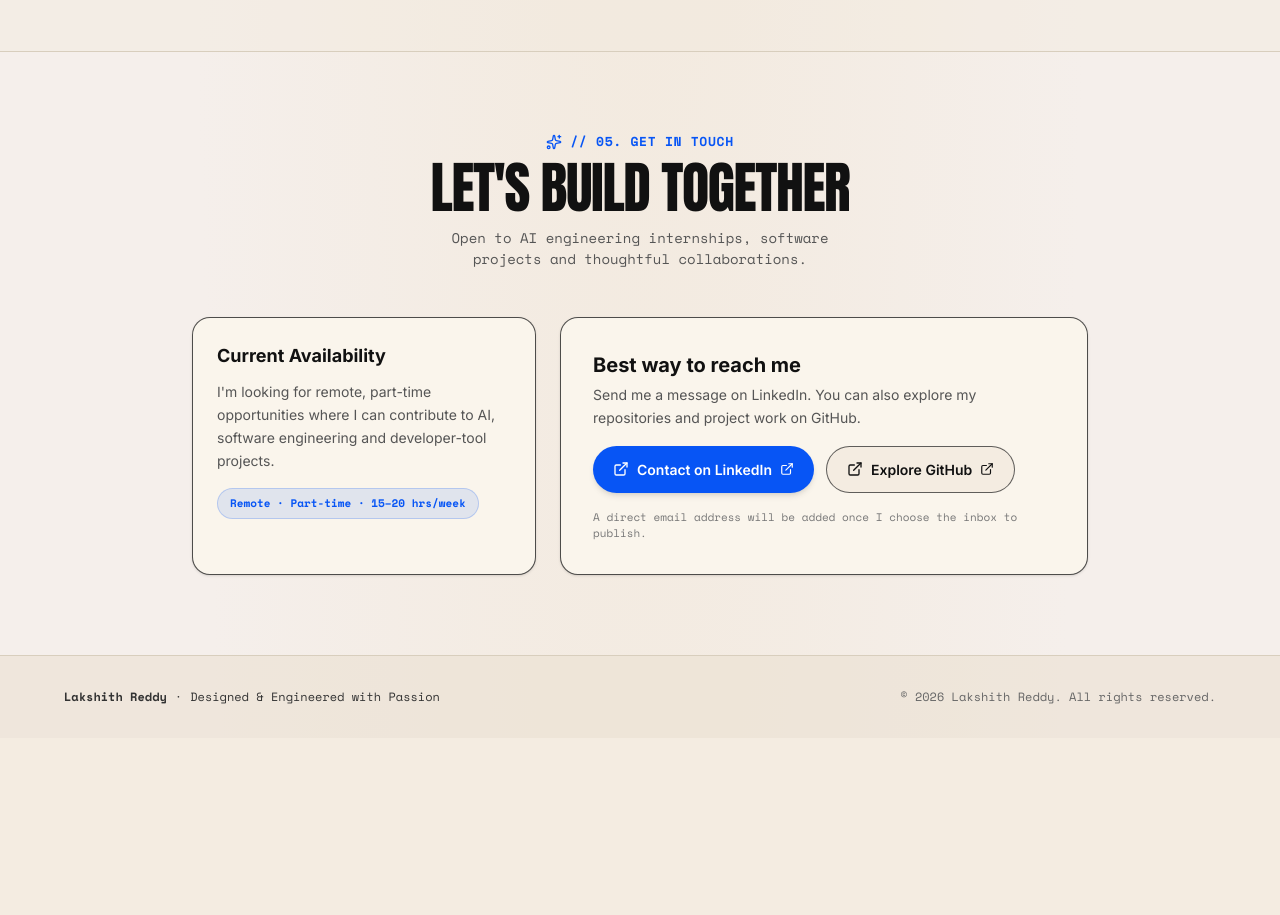
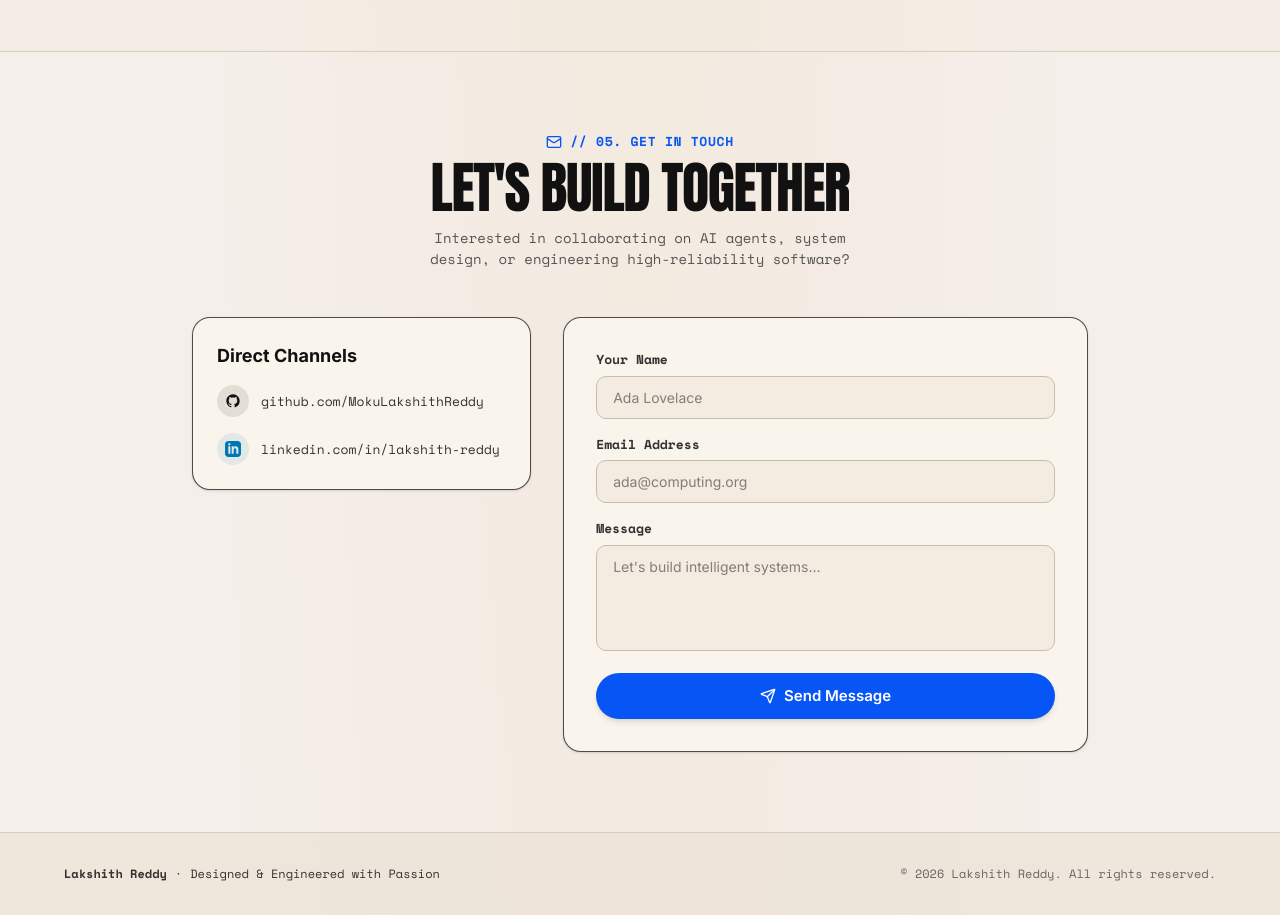
Before and after one commit to MokuLakshithReddy/portfolio, a React (Vite) app: page / in a window 1280 px wide. Shown: the part 7380-8295 px from the top of the page. Before the commit the page ends 8118 px from the top, so only its background shows below. Built offline with nearby package versions, Linux system fonts and the light colour scheme; no server answers.

Commit message:
fix: restore contact form without availability copy
* restore original contact form layout without availability copy

* test contact form layout and absence of availability copy

```diff
--- a/src/components/ContactSection.tsx
+++ b/src/components/ContactSection.tsx
@@ -1,63 +1,266 @@
-import React from 'react'
+import React, { useState } from 'react'
 import { ScrollReveal } from './MotionSystem'
-import { ExternalLink, Sparkles } from 'lucide-react'
+import { Mail, Send, CheckCircle2, AlertCircle, Loader2 } from 'lucide-react'
 
 export const ContactSection: React.FC = () => {
+  const [formData, setFormData] = useState({ name: '', email: '', message: '' })
+  const [status, setStatus] = useState<'idle' | 'submitting' | 'success' | 'error'>('idle')
+  const [errorMessage, setErrorMessage] = useState('')
+
+  const handleSubmit = async (e: React.FormEvent<HTMLFormElement>) => {
+    e.preventDefault()
+
+    const submittedForm = e.currentTarget
+    const honeypot = new FormData(submittedForm).get('_honey')
+    if (typeof honeypot === 'string' && honeypot.trim().length > 0) return
+
+    if (
+      status === 'submitting'
+      || !formData.name.trim()
+      || !formData.email.trim()
+      || !formData.message.trim()
+    ) return
+
+    const endpoint = (import.meta as { env?: { VITE_CONTACT_ENDPOINT?: string } }).env?.VITE_CONTACT_ENDPOINT
+    if (!endpoint) {
+      setStatus('error')
+      setErrorMessage('The contact form is not configured yet. Please reach out through LinkedIn instead.')
+      return
+    }
+
+    const submittedName = formData.name.trim()
+    const controller = new AbortController()
+    const timeoutId = window.setTimeout(() => controller.abort(), 20_000)
+
+    setStatus('submitting')
+    setErrorMessage('')
+
+    try {
+      const response = await fetch(endpoint, {
+        method: 'POST',
+        headers: {
+          'Content-Type': 'application/json',
+          'Accept': 'application/json',
+        },
+        signal: controller.signal,
+        body: JSON.stringify({
+          name: submittedName,
+          email: formData.email.trim(),
+          message: formData.message.trim(),
+          _honey: '',
+          _subject: 'Portfolio Message from ' + submittedName,
+          _template: 'table',
+        }),
+      })
+
+      if (!response.ok) {
+        throw new Error('Contact service rejected the request with status ' + response.status)
+      }
+
+      const result: unknown = await response.json().catch(() => null)
+      const serviceAccepted = (
+        typeof result === 'object'
+        && result !== null
+        && 'success' in result
+        && (result.success === true || result.success === 'true')
+      )
+
+      if (!serviceAccepted) {
+        throw new Error('Contact service did not confirm acceptance')
+      }
+
+      setStatus('success')
+      setFormData({ name: '', email: '', message: '' })
+      window.setTimeout(() => setStatus('idle'), 6000)
+    } catch (error) {
+      setStatus('error')
+      setErrorMessage(
+        error instanceof Error && error.name === 'AbortError'
+          ? 'The request timed out. Please try again or contact me through LinkedIn.'
+          : 'Your message could not be confirmed as sent. Please try again or contact me through LinkedIn.'
+      )
+    } finally {
+      window.clearTimeout(timeoutId)
+    }
+  }
+
   return (
     <section id="contact" className="w-full py-20 px-6 md:px-12 lg:px-16 border-t border-[#D8CEBD] relative">
       <ScrollReveal className="max-w-4xl mx-auto" amount={0.06}>
         <div className="text-center mb-12">
           <div className="inline-flex items-center gap-2 font-mono-tech text-[13px] text-[#0755F5] font-bold tracking-wider uppercase mb-2">
-            <Sparkles className="w-4 h-4" />
+            <Mail className="w-4 h-4" />
             <span>// 05. Get In Touch</span>
           </div>
           <h2 className="font-anton text-[42px] md:text-[56px] text-[#111111] uppercase tracking-tight leading-none">
             Let&apos;s Build Together
           </h2>
           <p className="font-mono-tech text-[14px] text-[#555555] max-w-md mx-auto mt-3">
-            Open to AI engineering internships, software projects and thoughtful collaborations.
+            Interested in collaborating on AI agents, system design, or engineering high-reliability software?
           </p>
         </div>
 
-        <div className="grid grid-cols-1 md:grid-cols-5 gap-6">
-          <div className="md:col-span-2 bg-[#FAF5EC] border border-[#222222]/80 rounded-[18px] p-6 shadow-sm">
-            <h3 className="font-sans font-bold text-[18px] text-[#111111] mb-3">
-              Current Availability
-            </h3>
-            <p className="font-sans text-[14px] text-[#555555] leading-relaxed mb-4">
-              I&apos;m looking for remote, part-time opportunities where I can contribute to AI, software engineering and developer-tool projects.
-            </p>
-            <div className="inline-flex rounded-full bg-[#0755F5]/10 border border-[#0755F5]/20 px-3 py-1.5 font-mono-tech text-[11px] font-semibold text-[#0755F5]">
-              Remote · Part-time · 15–20 hrs/week
+        <div className="grid grid-cols-1 md:grid-cols-5 gap-8">
+          <div className="md:col-span-2 space-y-6">
+            <div className="bg-[#FAF5EC] border border-[#222222]/80 rounded-[18px] p-6 shadow-sm">
+              <h3 className="font-sans font-bold text-[18px] text-[#111111] mb-4">
+                Direct Channels
+              </h3>
+
+              <div className="space-y-4 font-mono-tech text-[13px]">
+                <a
+                  href="https://github.com/MokuLakshithReddy"
+                  target="_blank"
+                  rel="noopener noreferrer"
+                  className="flex items-center gap-3 text-[#333333] hover:text-[#0755F5] transition-colors group"
+                >
+                  <div className="w-8 h-8 rounded-full bg-[#111111]/10 flex items-center justify-center text-[#111111]">
+                    <svg className="w-4 h-4 fill-current" viewBox="0 0 24 24" aria-hidden="true">
+                      <path fillRule="evenodd" clipRule="evenodd" d="M12 2C6.477 2 2 6.484 2 12.017c0 4.425 2.865 8.18 6.839 9.504.5.092.682-.217.682-.483 0-.237-.008-.868-.013-1.703-2.782.605-3.369-1.343-3.369-1.343-.454-1.158-1.11-1.466-1.11-1.466-.908-.62.069-.608.069-.608 1.003.07 1.53 1.032 1.53 1.032.892 1.53 2.341 1.088 2.91.832.092-.647.35-1.088.636-1.338-2.22-.253-4.555-1.113-4.555-4.951 0-1.093.39-1.988 1.029-2.688-.103-.253-.446-1.272.098-2.65 0 0 .84-.27 2.75 1.026A9.564 9.564 0 0112 6.844c.85.004 1.705.115 2.504.337 1.909-1.296 2.747-1.027 2.747-1.027.546 1.379.202 2.398.1 2.651.64.7 1.028 1.595 1.028 2.688 0 3.848-2.339 4.695-4.566 4.943.359.309.678.92.678 1.855 0 1.338-.012 2.419-.012 2.747 0 .268.18.58.688.482A10.019 10.019 0 0022 12.017C22 6.484 17.522 2 12 2z" />
+                    </svg>
+                  </div>
+                  <span>github.com/MokuLakshithReddy</span>
+                </a>
+
+                <a
+                  href="https://www.linkedin.com/in/lakshith-reddy/"
+                  target="_blank"
+                  rel="noopener noreferrer"
+                  className="flex items-center gap-3 text-[#333333] hover:text-[#0755F5] transition-colors group"
+                >
+                  <div className="w-8 h-8 rounded-full bg-[#0077B5]/10 flex items-center justify-center text-[#0077B5]">
+                    <svg className="w-4 h-4 fill-current" viewBox="0 0 24 24" aria-hidden="true">
+                      <path d="M19 0h-14c-2.761 0-5 2.239-5 5v14c0 2.761 2.239 5 5 5h14c2.762 0 5-2.239 5-5v-14c0-2.761-2.238-5-5-5zm-11 19h-3v-11h3v11zm-1.5-12.268c-.966 0-1.75-.79-1.75-1.764s.784-1.764 1.75-1.764 1.75.79 1.75 1.764-.783 1.764-1.75 1.764zm13.5 12.268h-3v-5.604c0-3.368-4-3.113-4 0v5.604h-3v-11h3v1.765c1.396-2.586 7-2.777 7 2.476v6.759z" />
+                    </svg>
+                  </div>
+                  <span>linkedin.com/in/lakshith-reddy</span>
+                </a>
+              </div>
             </div>
           </div>
 
-          <div className="md:col-span-3 bg-[#FAF5EC] border border-[#222222]/80 rounded-[18px] p-6 sm:p-8 shadow-sm flex flex-col justify-center gap-4">
-            <div>
-              <h3 className="font-sans font-bold text-[20px] text-[#111111] mb-1">
-                Best way to reach me
-              </h3>
-              <p className="font-sans text-[14px] text-[#555555] leading-relaxed">
-                Send me a message on LinkedIn. You can also explore my repositories and project work on GitHub.
-              </p>
-            </div>
-            <div className="flex flex-wrap gap-3">
-              <a href="https://www.linkedin.com/in/lakshith-reddy/" target="_blank" rel="noopener noreferrer"
-                className="inline-flex items-center justify-center gap-2 rounded-full bg-[#0755F5] px-5 py-3 text-[14px] font-semibold text-white shadow-md transition-colors hover:bg-[#0043D6] focus-visible:outline focus-visible:outline-2 focus-visible:outline-offset-2 focus-visible:outline-[#0755F5]">
-                <ExternalLink className="w-4 h-4" />
-                <span>Contact on LinkedIn</span>
-                <ExternalLink className="w-3.5 h-3.5" />
-              </a>
-              <a href="https://github.com/MokuLakshithReddy" target="_blank" rel="noopener noreferrer"
-                className="inline-flex items-center justify-center gap-2 rounded-full border border-[#222222]/70 bg-[#F4ECE1] px-5 py-3 text-[14px] font-semibold text-[#111111] transition-colors hover:border-[#0755F5] hover:text-[#0755F5] focus-visible:outline focus-visible:outline-2 focus-visible:outline-offset-2 focus-visible:outline-[#0755F5]">
-                <ExternalLink className="w-4 h-4" />
-                <span>Explore GitHub</span>
-                <ExternalLink className="w-3.5 h-3.5" />
-              </a>
-            </div>
-            <p className="font-mono-tech text-[11px] text-[#777777]">
-              A direct email address will be added once I choose the inbox to publish.
-            </p>
+          <div className="md:col-span-3">
+            <form
+              onSubmit={handleSubmit}
+              className="relative bg-[#FAF5EC] border border-[#222222]/80 rounded-[18px] p-6 sm:p-8 shadow-sm space-y-4"
+            >
+              <input
+                type="text"
+                name="_honey"
+                tabIndex={-1}
+                autoComplete="off"
+                aria-hidden="true"
+                className="absolute -left-[10000px] top-auto h-px w-px overflow-hidden opacity-0"
+              />
+              <div>
+                <label htmlFor="contact-name" className="block text-[13px] font-mono-tech font-semibold text-[#333333] mb-1.5">
+                  Your Name
+                </label>
+                <input
+                  id="contact-name"
+                  name="name"
+                  autoComplete="name"
+                  type="text"
+                  required
+                  maxLength={100}
+                  disabled={status === 'submitting'}
+                  value={formData.name}
+                  onChange={(e) => setFormData({ ...formData, name: e.target.value })}
+                  placeholder="Ada Lovelace"
+                  className="w-full bg-[#F4ECE1] border border-[#C9BEAE] rounded-[10px] px-4 py-2.5 text-[14px] font-sans focus:border-[#0755F5] focus-visible:outline focus-visible:outline-2 focus-visible:outline-offset-1 focus-visible:outline-[#0755F5] transition-colors disabled:opacity-60"
+                />
+              </div>
+
+              <div>
+                <label htmlFor="contact-email" className="block text-[13px] font-mono-tech font-semibold text-[#333333] mb-1.5">
+                  Email Address
+                </label>
+                <input
+                  id="contact-email"
+                  name="email"
+                  autoComplete="email"
+                  type="email"
+                  required
+                  maxLength={254}
+                  disabled={status === 'submitting'}
+                  value={formData.email}
+                  onChange={(e) => setFormData({ ...formData, email: e.target.value })}
+                  placeholder="ada@computing.org"
+                  className="w-full bg-[#F4ECE1] border border-[#C9BEAE] rounded-[10px] px-4 py-2.5 text-[14px] font-sans focus:border-[#0755F5] focus-visible:outline focus-visible:outline-2 focus-visible:outline-offset-1 focus-visible:outline-[#0755F5] transition-colors disabled:opacity-60"
+                />
+              </div>
+
+              <div>
+                <label htmlFor="contact-message" className="block text-[13px] font-mono-tech font-semibold text-[#333333] mb-1.5">
+                  Message
+                </label>
+                <textarea
+                  id="contact-message"
+                  name="message"
+                  required
+                  maxLength={5000}
+                  rows={4}
+                  disabled={status === 'submitting'}
+                  value={formData.message}
+                  onChange={(e) => setFormData({ ...formData, message: e.target.value })}
+                  placeholder="Let&apos;s build intelligent systems..."
+                  className="w-full bg-[#F4ECE1] border border-[#C9BEAE] rounded-[10px] px-4 py-2.5 text-[14px] font-sans focus:border-[#0755F5] focus-visible:outline focus-visible:outline-2 focus-visible:outline-offset-1 focus-visible:outline-[#0755F5] transition-colors resize-none disabled:opacity-60"
+                />
+              </div>
+
+              {status === 'success' && (
+                <div role="status" aria-live="polite" className="p-3.5 bg-emerald-50 border border-emerald-300 rounded-[10px] flex items-start gap-2.5 text-emerald-800 text-[13.5px]">
+                  <CheckCircle2 className="w-5 h-5 text-emerald-600 shrink-0 mt-0.5" />
+                  <div>
+                    <div className="font-semibold">Message sent successfully.</div>
+                    <div>Thank you for reaching out. I&apos;ll get back to you.</div>
+                  </div>
+                </div>
+              )}
+
+              {status === 'error' && (
+                <div role="alert" aria-live="assertive" className="p-3.5 bg-rose-50 border border-rose-300 rounded-[10px] flex flex-col gap-2 text-rose-800 text-[13px]">
+                  <div className="flex items-start gap-2">
+                    <AlertCircle className="w-4 h-4 text-rose-600 shrink-0 mt-0.5" />
+                    <div>
+                      <div className="font-semibold">Unable to send your message</div>
+                      <div className="text-[12px] opacity-90">{errorMessage || 'Please try again.'}</div>
+                    </div>
+                  </div>
+                  <a
+                    href="https://www.linkedin.com/in/lakshith-reddy/"
+                    target="_blank"
+                    rel="noopener noreferrer"
+                    className="inline-flex items-center justify-center gap-1.5 py-1.5 px-3 bg-rose-600 text-white rounded-md text-[12px] font-semibold hover:bg-rose-700 transition-colors w-fit"
+                  >
+                    Contact me on LinkedIn
+                  </a>
+                </div>
+              )}
+
+              <button
+                type="submit"
+                disabled={status === 'submitting'}
+                className="w-full bg-[#0755F5] hover:bg-[#0043D6] text-white py-3 rounded-full font-semibold text-[15px] flex items-center justify-center gap-2 transition-all shadow-md active:scale-[0.99] cursor-pointer disabled:opacity-75 disabled:cursor-not-allowed"
+              >
+                {status === 'submitting' ? (
+                  <>
+                    <Loader2 className="w-4 h-4 animate-spin" />
+                    <span>Sending Message...</span>
+                  </>
+                ) : status === 'success' ? (
+                  <>
+                    <CheckCircle2 className="w-5 h-5 text-emerald-300" />
+                    <span>Sent Successfully</span>
+                  </>
+                ) : (
+                  <>
+                    <Send className="w-4 h-4" />
+                    <span>Send Message</span>
+                  </>
+                )}
+              </button>
+            </form>
           </div>
         </div>
       </ScrollReveal>
```
Also changed, not shown: 1 other file (tests, documents, lock files or other folders).
